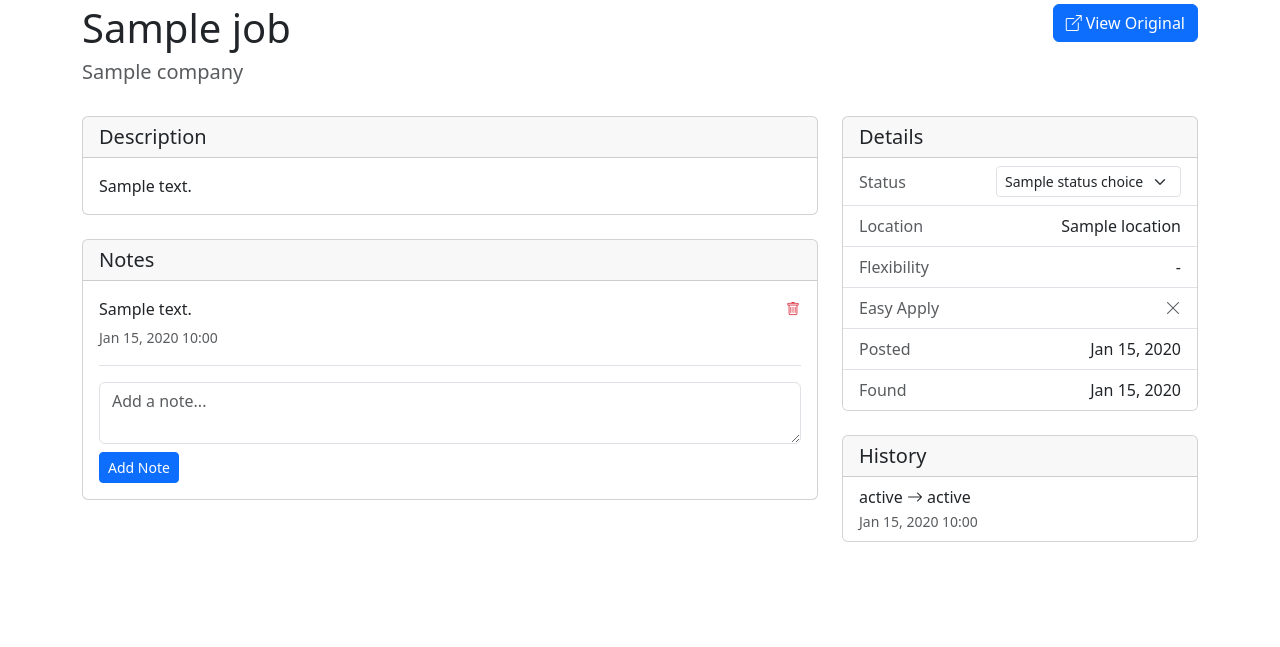
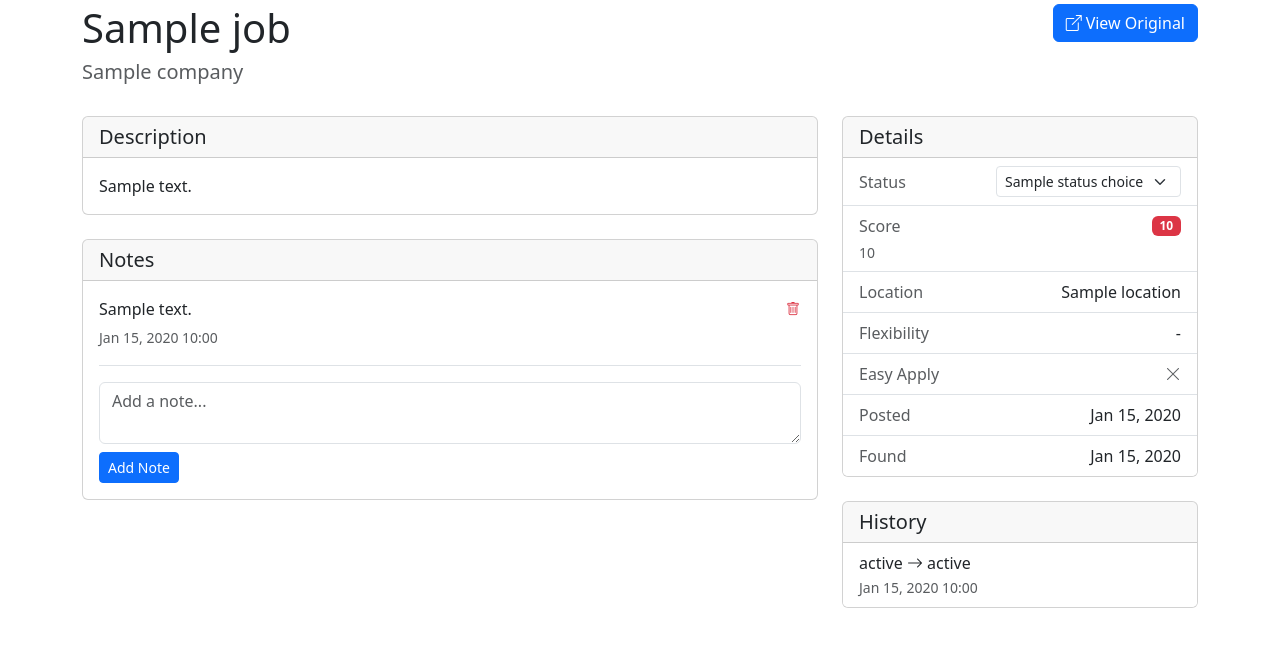
Before and after one commit to justicesuh/sisyphus, a Django app: template sisyphus/templates/jobs/job_detail.html in a window 1280 px wide. Shown: the part 124-771 px from the top of the page. Run offline with Django 5.2, Linux system fonts and the light colour scheme; the template is opened without the code that fills it: most values are stand-ins (such as "Sample title", 1, 10 or a date in 2020); data that the repository does not hold is empty; parts of the project's set-up code (start-up, migrations or seed data) failed here and were passed over.

Commit message:
Display job score in ui

```diff
--- a/sisyphus/templates/jobs/job_detail.html
+++ b/sisyphus/templates/jobs/job_detail.html
@@ -55,6 +55,21 @@
                     <span class="text-muted">Status</span>
                     {% include "jobs/job_status.html" %}
                 </li>
+                <li class="list-group-item">
+                    <div class="d-flex justify-content-between align-items-center">
+                        <span class="text-muted">Score</span>
+                        {% if job.score is not None %}
+                        <span class="badge {% if job.score >= 70 %}bg-success{% elif job.score >= 50 %}bg-warning text-dark{% else %}bg-danger{% endif %}">
+                            {{ job.score }}
+                        </span>
+                        {% else %}
+                        <span>-</span>
+                        {% endif %}
+                    </div>
+                    {% if job.score_explanation %}
+                    <small class="text-muted d-block mt-1">{{ job.score_explanation }}</small>
+                    {% endif %}
+                </li>
                 <li class="list-group-item d-flex justify-content-between">
                     <span class="text-muted">Location</span>
                     <span>{{ job.location.name|default:"-" }}</span>
--- a/sisyphus/templates/jobs/job_review.html
+++ b/sisyphus/templates/jobs/job_review.html
@@ -33,6 +33,11 @@
             {% if job.flexibility %}
             <span class="badge ms-2 {% if job.flexibility == 'remote' %}bg-success{% elif job.flexibility == 'hybrid' %}bg-info{% else %}bg-secondary{% endif %}">
                 {{ job.get_flexibility_display }}
+            </span>
+            {% endif %}
+            {% if job.score is not None %}
+            <span class="badge ms-2 {% if job.score >= 70 %}bg-success{% elif job.score >= 50 %}bg-warning text-dark{% else %}bg-danger{% endif %}" title="{{ job.score_explanation }}">
+                Score: {{ job.score }}
             </span>
             {% endif %}
         </div>
```
